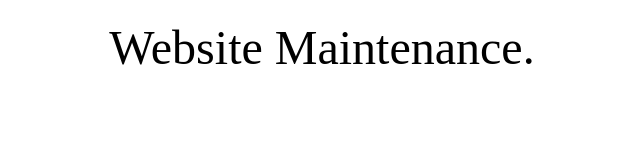
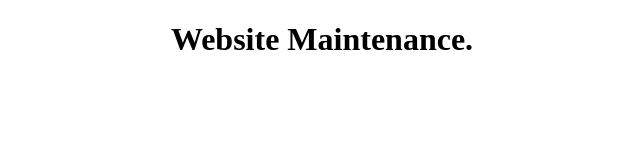
Before and after one commit to chenwei791129/docker-env-v2ray-nginx-tls, a plain HTML site: page index.html in a window 1280 px wide. Shown: the whole page, without its empty margins (318-958 px from the left). Drawn offline with Linux system fonts and the light colour scheme.

Commit message:
test finish

```diff
--- a/index.html
+++ b/index.html
@@ -8,12 +8,9 @@
 </head>
 <body>
     <body style="text-align:center;">
-        <div class="row" style="margin-top:20px; color:black;">
-            <div class="col-xs-12">
-                <span style="font-size: 48px;">Website Maintenance.</span><br /><br />
-            </div>
+        <div style="margin-top:20px;">
+            <h1>Website Maintenance.</h1>
         </div>
     </body>
-
 </body>
 </html>
```
Also changed, not shown: 2 other files.
